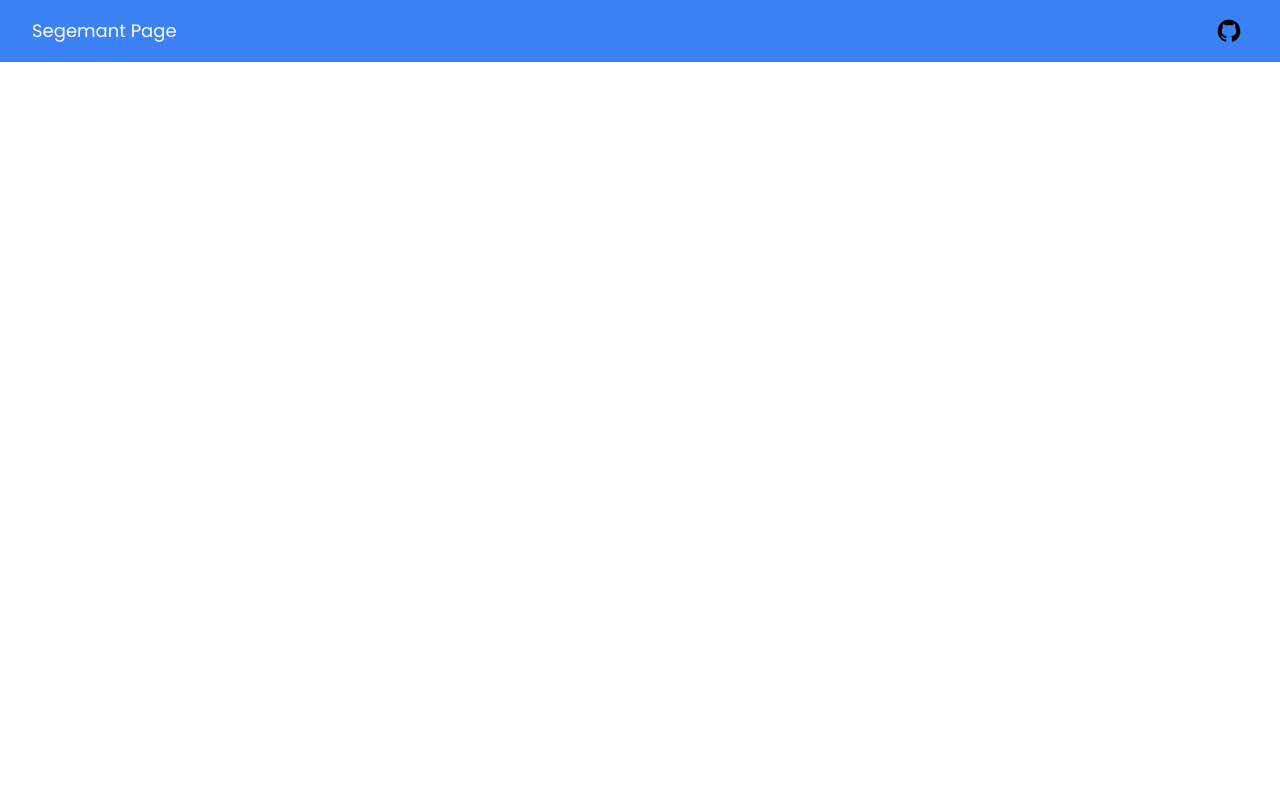
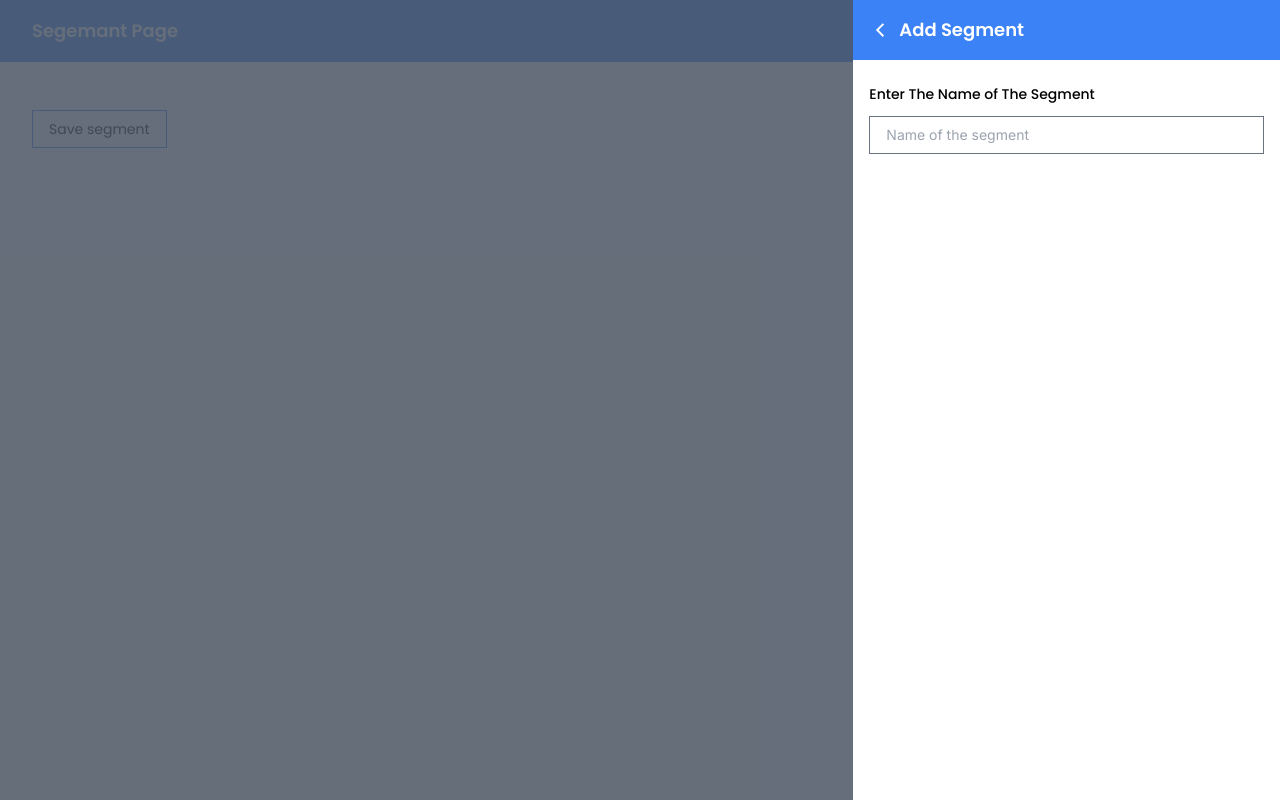
Before and after one commit to vedhatech002/Customer-labs-react-test, a React (Vite) app: page / in a window 1280 px wide. Built offline with nearby package versions, Linux system fonts and the light colour scheme.

Commit message:
design: body component and segmentpopup component

```diff
--- a/index.html
+++ b/index.html
@@ -4,7 +4,7 @@
     <meta charset="UTF-8" />
 
     <meta name="viewport" content="width=device-width, initial-scale=1.0" />
-    <title>Vite + React</title>
+    <title>segment page</title>
   </head>
   <body>
     <div id="root"></div>
--- a/src/App.jsx
+++ b/src/App.jsx
@@ -1,10 +1,15 @@
 import { useState } from "react";
 import Header from "./components/Header";
+import Body from "./components/Body";
+import SegmentPopup from "./components/SegmentPopup";
 
 function App() {
+  const [isPopupOpen, setIsPopupOpen] = useState(false);
   return (
     <>
       <Header />
+      <Body />
+      <SegmentPopup />
     </>
   );
 }
--- /dev/null
+++ b/src/components/Body.jsx
@@ -0,0 +1,11 @@
+const Body = () => {
+  return (
+    <main className="px-8 py-12 font-Poppins">
+      <button className="px-4 py-2 border-[1.5px] text-sm border-blue-500 hover:bg-blue-500 hover:text-white hover:font-semibold font-normal">
+        Save segment
+      </button>
+    </main>
+  );
+};
+
+export default Body;
--- a/src/components/Header.jsx
+++ b/src/components/Header.jsx
@@ -1,9 +1,7 @@
-import React from "react";
-
 const Header = () => {
   return (
     <header className=" font-Poppins bg-blue-500 px-8 py-3 flex items-center justify-between">
-      <h2 className="text-lg text-white">Segemant Page</h2>
+      <h2 className="text-lg text-white font-semibold">Segemant Page</h2>
       <a
         title="source code"
         className=""
--- /dev/null
+++ b/src/components/SegmentPopup.jsx
@@ -0,0 +1,49 @@
+import { useState } from "react";
+
+const SegmentPopup = () => {
+  const [segmentName, setSegmentName] = useState("");
+  console.log(segmentName);
+  return (
+    <section className="grid grid-cols-[2fr,1fr] h-screen w-full absolute top-0">
+      <div className="bg-gray-600 bg-opacity-85"></div>
+      <div className="bg-white">
+        {/* popup header */}
+        <div className="py-4 px-4 bg-blue-500 text-white font-Poppins flex items-center gap-2">
+          <span className="cursor-pointer">
+            <svg
+              xmlns="http://www.w3.org/2000/svg"
+              width="22"
+              height="22"
+              viewBox="0 0 512 512"
+              id="back-arrow"
+            >
+              <path
+                fill="white"
+                d="M352 128.4L319.7 96 160 256l159.7 160 32.3-32.4L224.7 256z"
+              ></path>
+            </svg>
+          </span>
+          <h1 className="text-lg font-semibold">Add Segment</h1>
+        </div>
+        {/* popup body */}
+        <div className="px-4 mt-6">
+          <div className="flex flex-col gap-3">
+            <label className="font-Poppins text-sm font-medium">
+              Enter The Name of The Segment
+            </label>
+            <input
+              className="text-sm font-Inter border-[1.5px] border-gray-500 px-4 py-2 outline-none focus:border-blue-500"
+              type="text"
+              placeholder="Name of the segment"
+              onChange={(e) => {
+                setSegmentName(e.target.value);
+              }}
+            />
+          </div>
+        </div>
+      </div>
+    </section>
+  );
+};
+
+export default SegmentPopup;
```
Also changed, not shown: src/utils/appContext.js (added).
